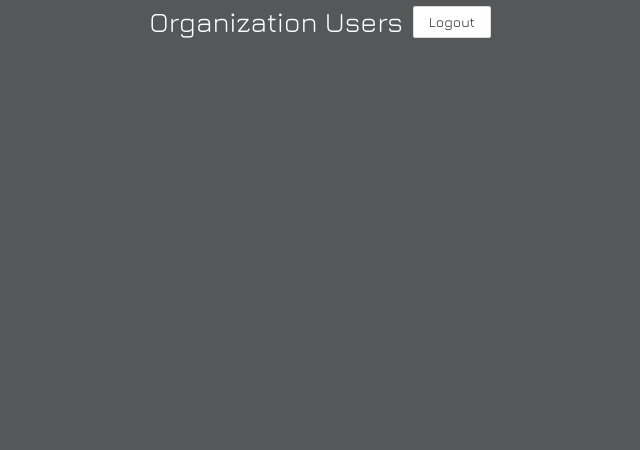
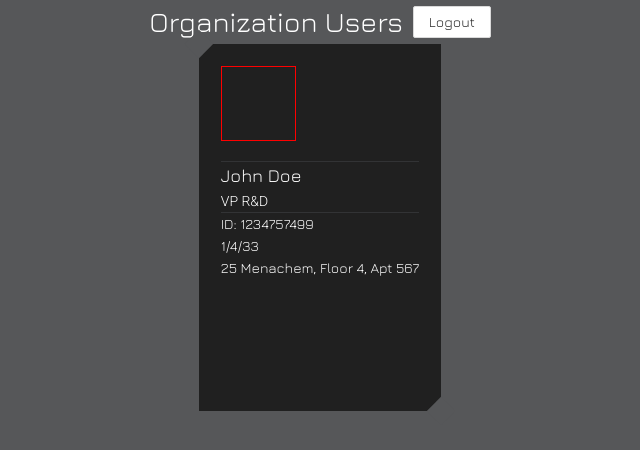
Before and after one commit to RomanDrevo/user-cloud, a React (Create React App) app: page / in a window 1280 px wide. Shown: the top 450 px of the page, without its empty margins (320-960 px from the left). Built offline with nearby package versions, Linux system fonts and the light colour scheme; no server answers; sample sign-in values are in the browser's storage.

Commit message:
user card WIP

```diff
--- a/src/App.js
+++ b/src/App.js
@@ -3,9 +3,9 @@ import style from './css/App.scss';
 import {connect} from 'react-redux';
 import PageLayout from './components/pageLayout/PageLayout';
 import {Route, Switch} from 'react-router-dom';
-import LoginPage from "./pages/login/LoginPage";
-import ProtectedRoute from "./ProtectedRoute";
-import UsersPage from "./pages/users/UsersPage";
+import LoginPage from './pages/login/LoginPage';
+import ProtectedRoute from './ProtectedRoute';
+import UsersPage from './pages/users/UsersPage';
 // import {Route, Switch} from 'react-router-dom';
 
 const App = () => {
--- /dev/null
+++ b/src/components/user-card/UserCard.js
@@ -0,0 +1,29 @@
+import React from 'react';
+import style from './UserCard.module.scss';
+import {Divider} from 'antd';
+
+const UserCard = () => {
+    return(
+        <div className={style['user-card-wrapper']}>
+            <div className='user-card'>
+                <div className='cut-1' />
+                <div className='userpic-wrapper'>
+                    <img />
+                </div>
+                <Divider className='divider' />
+                <div className='user-name'>John Doe</div>
+                <div className='user-role'>VP R&D</div>
+                <Divider className='divider' />
+                <div className='cut-2' />
+                <div className='user-details'>
+                    <div className='user-id'>ID: 1234757499</div>
+                    <div className='user-birthday'>1/4/33</div>
+                    <div className='user-address'>25 Menachem, Floor 4, Apt 567</div>
+                </div>
+            </div>
+
+        </div>
+    );
+};
+
+export default UserCard;
--- /dev/null
+++ b/src/components/user-card/UserCard.module.scss
@@ -0,0 +1,109 @@
+@import "../../css/Colors.scss";
+
+
+.user-card-wrapper :global{
+  position: relative;
+  min-width: 236px;
+  min-height: 367px;
+  background: $black;
+  padding: 22px;
+  .user-card{
+    //border: 1px solid red;
+    .user-name{
+      font-size: 18px;
+    }
+    .user-role{
+      font-family: 'Roboto', sans-serif;
+      font-style: normal;
+      font-weight: 300;
+      font-size: 14px;
+    }
+    .cut-1{
+      width: 20px;
+      height: 20px;
+      background: $grey;
+      position: absolute;
+      top: -10px;
+      left: -10px;
+      transform: rotate(45deg);
+    }
+    .cut-2{
+      width: 20px;
+      height: 20px;
+      background: $grey;
+      position: absolute;
+      bottom: -10px;
+      right: -10px;
+      transform: rotate(45deg);
+    }
+    .userpic-wrapper{
+      width: 75px;
+      height: 75px;
+      border: 1px solid red;
+      margin-bottom: 20px;
+    }
+    .divider{
+      background: $divider;
+      margin: 0;
+    }
+  }
+  .button {
+    width: 150px;
+    height: 48px;
+    margin-top: 76px;
+    overflow: hidden;
+    position: relative;
+    color: $white;
+    background: transparent;
+    border: none;
+    opacity: .6;
+    cursor: pointer;
+    &:disabled{
+      &:before{
+        opacity: .4;
+
+      }
+      cursor: not-allowed;
+    }
+    .btn-txt{
+      position: relative;
+      top: -186px;
+      font-size: 14px;
+      color: $black;
+    }
+    &:hover{
+      opacity: 1;
+    }
+    &:focus{
+      border: none;
+      outline: none;
+    }
+    &:active{
+      border: none;
+    }
+  }
+
+  .button::before {
+    content: '';
+    display: block;
+    background: $login-btn;
+    width: 188px;
+    height: 200px;
+    transform: rotate(45deg);
+    position: relative;
+    top: -100px;
+    right: 50px;
+  }
+
+  .button::after {
+    content: "";
+    display: block;
+    background: black;
+    width: 188px;
+    height: 200px;
+    transform: rotate(45deg);
+    position: relative;
+    top: -436px;
+    right: 108px;
+  }
+}
--- a/src/css/App.scss
+++ b/src/css/App.scss
@@ -3,6 +3,7 @@
 @import "./FlexboxStyles";
 @import "./AntdOverrides";
 @import url('https://fonts.googleapis.com/css2?family=Jura:wght@300;400;700&display=swap');
+@import url('https://fonts.googleapis.com/css2?family=Roboto:wght@300;400&display=swap');
 
 body {
   font-family: 'Jura', sans-serif!important;
--- a/src/css/Colors.scss
+++ b/src/css/Colors.scss
@@ -1,6 +1,7 @@
 $green: rgba(1, 252, 173, .65);
 $white: #fff;
-$black: #000;
+$black: #202020;
 $gray: #7f7f7f;
 $login-btn: #00FFC4;
 $grey: #565759;
+$divider: #353638;
--- a/src/pages/users/UsersPage.js
+++ b/src/pages/users/UsersPage.js
@@ -3,6 +3,8 @@ import {Button} from 'antd';
 import {connect} from 'react-redux';
 import {logout} from '../../store/actions/authActions';
 import style from './UsersPage.module.scss';
+import UserCard from "../../components/user-card/UserCard";
+
 
 const UsersPage = ({logout}) => {
     const handleLogout = () => {
@@ -14,6 +16,8 @@ const UsersPage = ({logout}) => {
               <div className='title'>Organization Users</div>
               <Button onClick={handleLogout}>Logout</Button>
           </div>
+
+          <UserCard />
 
       </div>
     );
```
